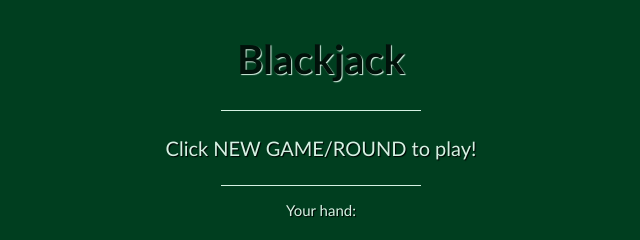
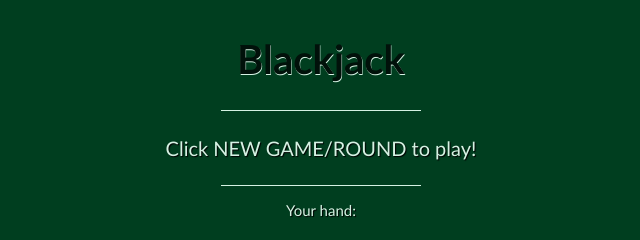
Before and after one commit to bigspambot/blackjack, a plain HTML site: page index.html in a window 1280 px wide. Shown: the top 240 px of the page, 319-959 px from the left. Drawn offline with Linux system fonts and the light colour scheme.

Commit message:
Thinning text shadow

```diff
--- a/index.css
+++ b/index.css
@@ -9,7 +9,7 @@ body {
 h1 {
     color: #01110a;
     font-size: 40px;
-    text-shadow: 1px 1px 1px #d5f2e3;
+    text-shadow: 0.5px 0.5px 0.5px #d5f2e3;
 }
 
 .line {
```
